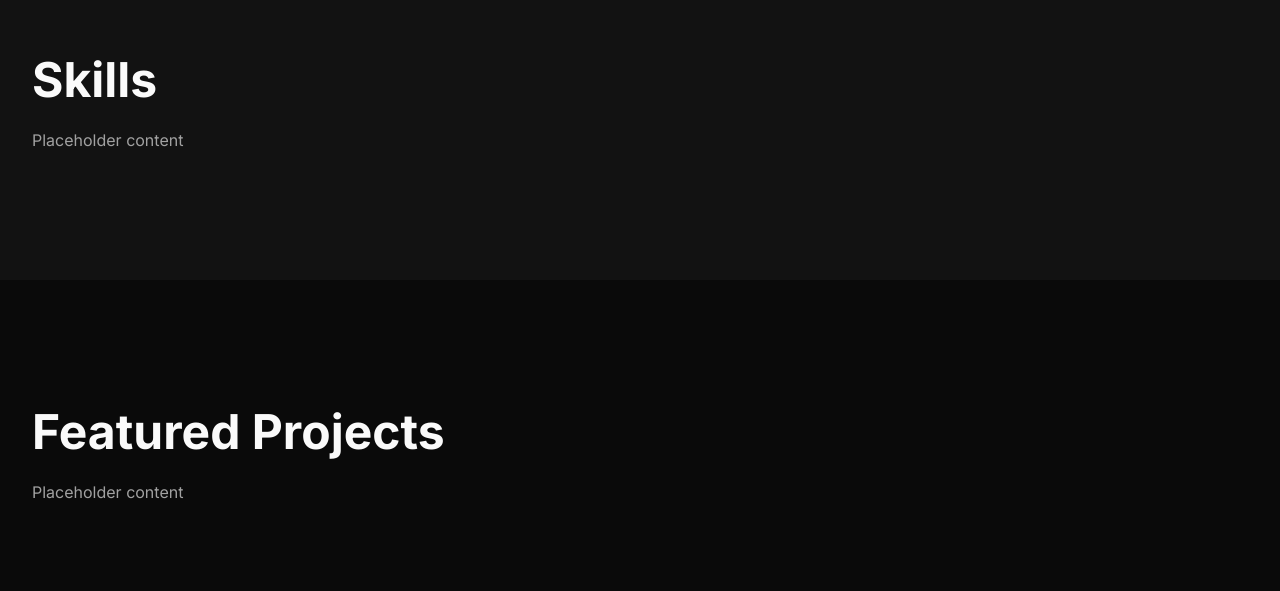
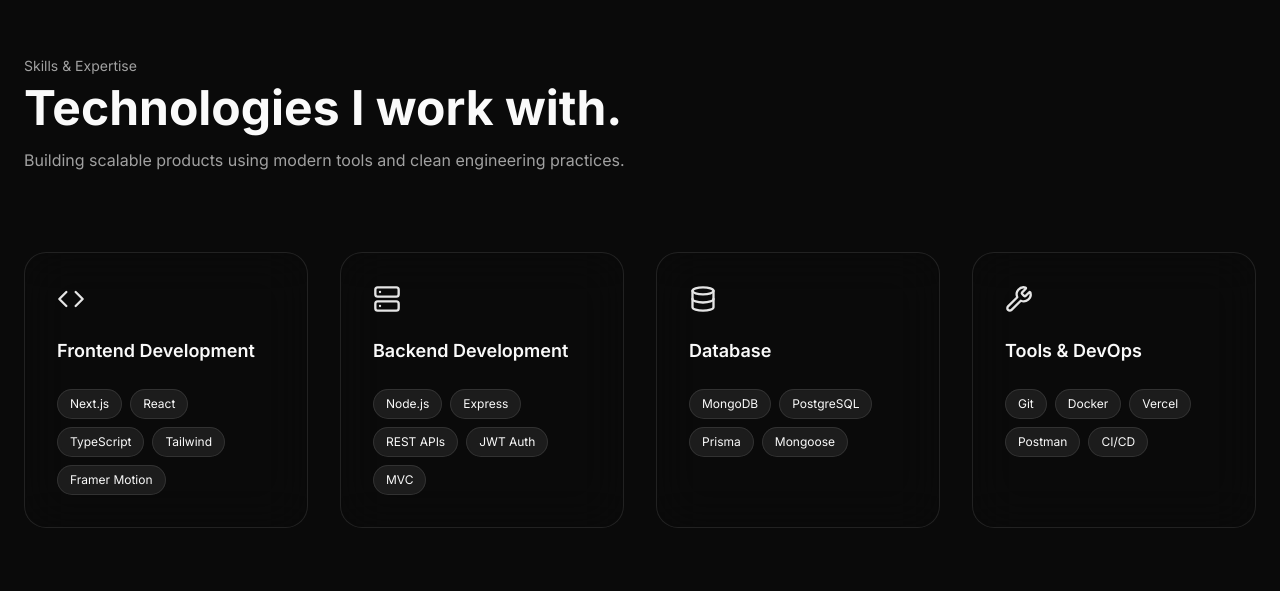
Before and after one commit to aashis06/Portfolio, a Next.js app: page / in a window 1280 px wide. Shown: the part 1689-2280 px from the top of the page. Built offline with nearby package versions, Linux system fonts and the light colour scheme.

Commit message:
added skills section contents properly

```diff
--- a/components/sections/skills.tsx
+++ b/components/sections/skills.tsx
@@ -1,12 +1,130 @@
-import { Container } from "@/components/layout/container";
+"use client";
+
+import { motion } from "framer-motion";
+import { Code, Server, Database, Wrench } from "lucide-react";
+
+const skills = [
+  {
+    title: "Frontend Development",
+    icon: Code,
+    tech: ["Next.js", "React", "TypeScript", "Tailwind", "Framer Motion"],
+  },
+  {
+    title: "Backend Development",
+    icon: Server,
+    tech: ["Node.js", "Express", "REST APIs", "JWT Auth", "MVC"],
+  },
+  {
+    title: "Database",
+    icon: Database,
+    tech: ["MongoDB", "PostgreSQL", "Prisma", "Mongoose"],
+  },
+  {
+    title: "Tools & DevOps",
+    icon: Wrench,
+    tech: ["Git", "Docker", "Vercel", "Postman", "CI/CD"],
+  },
+];
+
+const container = {
+  hidden: {},
+  show: {
+    transition: {
+      staggerChildren: 0.15,
+    },
+  },
+};
+
+const item = {
+  hidden: { opacity: 0, y: 40 },
+  show: { opacity: 1, y: 0 },
+};
 
 export function Skills() {
   return (
-    <section id="skills" className="py-24 md:py-32 bg-muted/30">
-      <Container>
-        <h2 className="text-3xl md:text-5xl font-bold">Skills</h2>
-        <p className="mt-6 text-muted-foreground">Placeholder content</p>
-      </Container>
+    <section id="skills" className="py-32 relative">
+      <div className="max-w-7xl mx-auto px-6">
+
+        {/* Heading */}
+        <div className="max-w-2xl mb-20">
+          <p className="text-sm text-muted-foreground mb-2">
+            Skills & Expertise
+          </p>
+
+          <h2 className="text-5xl font-bold">
+            Technologies I work with.
+          </h2>
+
+          <p className="mt-4 text-muted-foreground">
+            Building scalable products using modern tools and clean engineering practices.
+          </p>
+        </div>
+
+        {/* Skills Grid */}
+        <motion.div
+          variants={container}
+          initial="hidden"
+          whileInView="show"
+          viewport={{ once: true }}
+          className="grid md:grid-cols-2 lg:grid-cols-4 gap-8"
+        >
+          {skills.map((skill, index) => {
+            const Icon = skill.icon;
+
+            return (
+              <motion.div
+                key={index}
+                variants={item}
+                className="
+                group relative
+                rounded-3xl
+                border
+                bg-background/60
+                backdrop-blur-xl
+                p-8
+                transition-all
+                duration-300
+                hover:-translate-y-2
+                hover:shadow-2xl
+              "
+              >
+                {/* Gradient Hover Glow */}
+                <div className="
+                  absolute inset-0 rounded-3xl
+                  opacity-0 group-hover:opacity-100
+                  transition duration-300
+                  bg-gradient-to-br from-primary/10 via-transparent to-primary/10
+                " />
+
+                <Icon className="w-7 h-7 mb-6 text-primary" />
+
+                <h3 className="font-semibold text-lg mb-6">
+                  {skill.title}
+                </h3>
+
+                <div className="flex flex-wrap gap-2">
+                  {skill.tech.map((tech) => (
+                    <span
+                      key={tech}
+                      className="
+                      text-xs
+                      px-3 py-1.5
+                      rounded-full
+                      bg-muted/70
+                      backdrop-blur
+                      border
+                    "
+                    >
+                      {tech}
+                    </span>
+                  ))}
+                </div>
+
+              </motion.div>
+            );
+          })}
+        </motion.div>
+      </div>
     </section>
   );
 }
```
